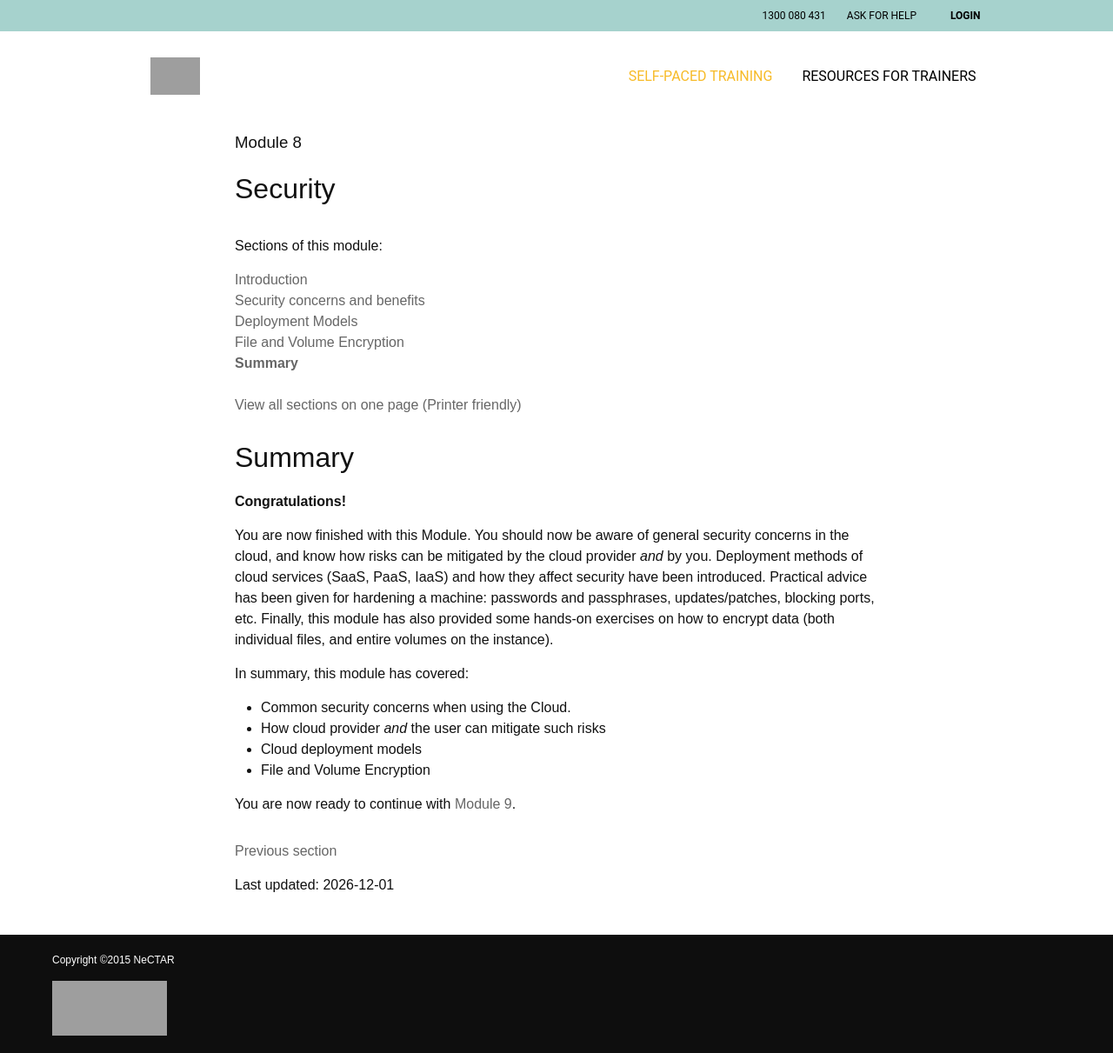
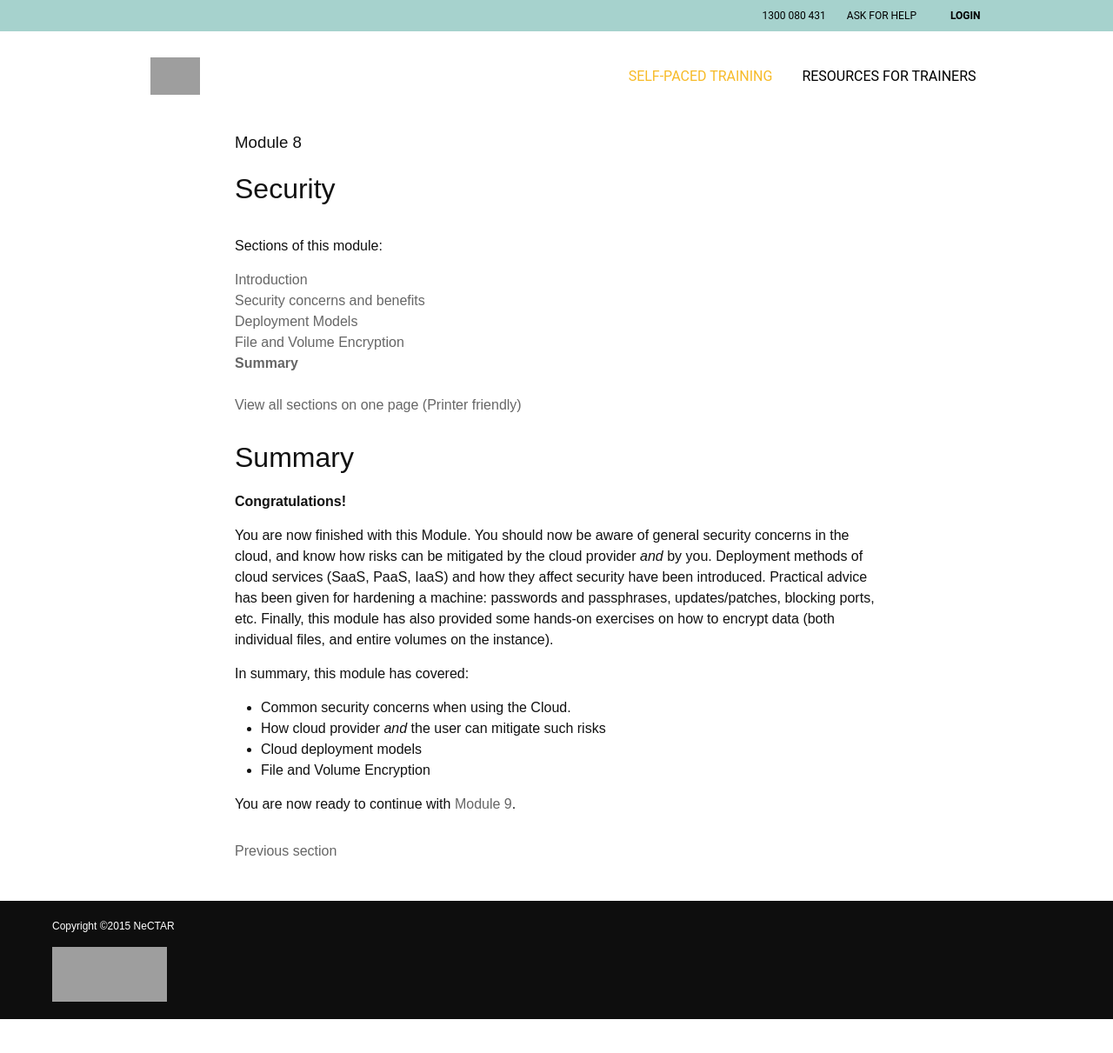
Before and after one commit to NeCTAR-RC/nectar-training, a Jekyll site: the page built from package08/sections/summary.markdown, in a window 1280 px wide. Shown: the whole page at 87% size. Built offline with Jekyll 4.4.1, drawn with Linux system fonts in a browser that asks for light colours; after the commit the page ends 1172 px from its top, so only the background shows below that; grey boxes are pictures that could not be loaded.

Commit message:
removed last updated
Change-Id: If485cbd2ed79fa25981b46cf3b9f664851a6d795

```diff
--- a/_layouts/package-part-ext.html
+++ b/_layouts/package-part-ext.html
@@ -166,5 +166,4 @@ layout: default
   </p>
   {% endif %} <!-- endif for pagedata_avail -->
 
-  <p>Last updated: {{page.path | file_date}} </p>
 </div>
```
